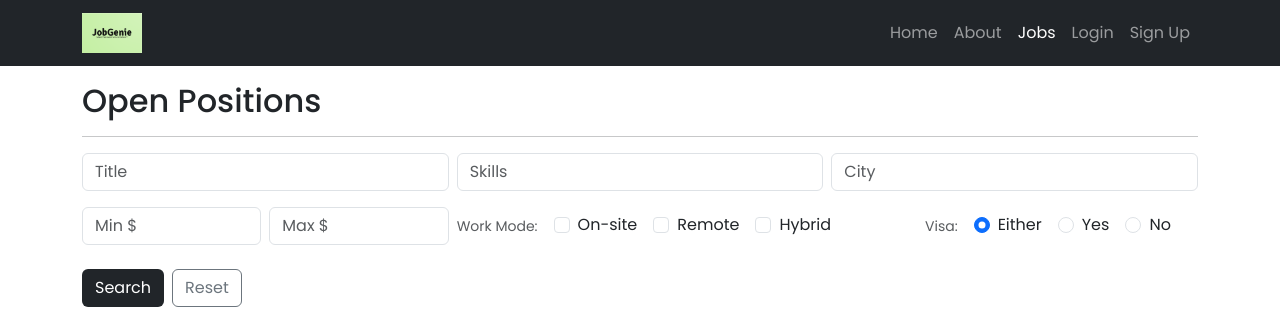
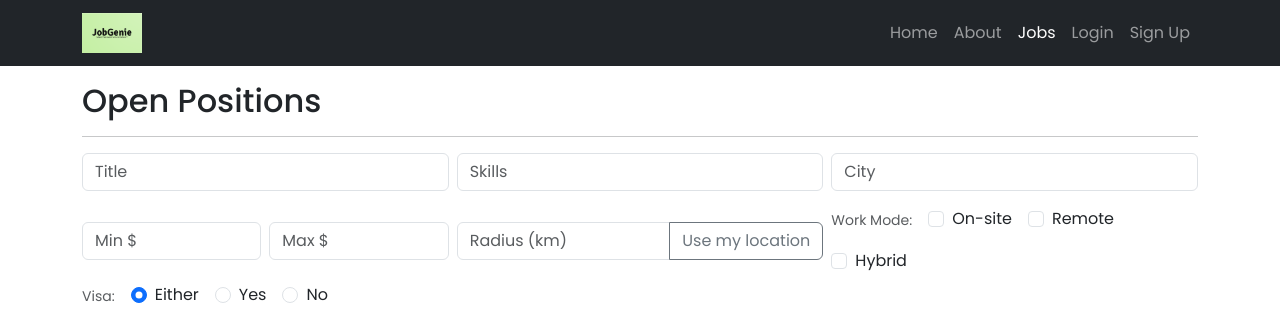
Before and after one commit to meeraranjan/jobgenie, a Django app: page /jobs/ in a window 1280 px wide. Shown: the top 330 px of the page. Run offline with Django 5.2, Linux system fonts and the light colour scheme; data comes from the database, SQL or seed files in the repository; some libraries are stand-ins or nearby versions.

Commit message:
added location filters when searching for jobs

```diff
--- a/jobs/templates/jobs/job_list.html
+++ b/jobs/templates/jobs/job_list.html
@@ -29,6 +29,9 @@
         </div>
       </div>
 
+      <input type="hidden" name="user_lat" id="user_lat" value="{{ request.GET.user_lat }}">
+      <input type="hidden" name="user_lng" id="user_lng" value="{{ request.GET.user_lng }}">
+
       <div class="row g-2 mt-2 align-items-center">
         <div class="col-12 col-md-4 d-flex gap-2">
           <input type="number" step="0.01" class="form-control" name="min_salary"
@@ -37,7 +40,19 @@
                  value="{{ request.GET.max_salary }}" placeholder="Max $">
         </div>
 
-        <div class="col-12 col-md-5 d-flex flex-wrap align-items-center gap-3">
+      <div class="col-12 col-md-4">
+        <div class="input-group">
+          <input type="number" min="1" step="1" class="form-control"
+              name="radius_km" value="{{ radius_km }}" placeholder="Radius (km)">
+          <button type="button" id="useMyLocationBtn"
+              class="btn btn-outline-secondary"
+              style="white-space:nowrap; min-width:110px;">
+            Use my location
+          </button>
+        </div>
+      </div>
+
+        <div class="col-12 col-md-4 d-flex flex-wrap align-items-center gap-3">
           <div class="small text-muted">Work Mode:</div>
           <label class="form-check">
             <input class="form-check-input" type="checkbox" name="remote_type" value="ON"
@@ -84,9 +99,7 @@
       </div>
     </form>
 
-    <!-- Side-by-side layout -->
     <div class="row mt-4">
-      <!-- Job cards on the left -->
       <div class="col-lg-8">
         <div class="row row-cols-1 row-cols-sm-2 g-4">
           {% for job in jobs %}
@@ -215,4 +228,23 @@
 <script async defer
   src="https://maps.googleapis.com/maps/api/js?key={{ GOOGLE_MAPS_API_KEY }}&callback=initMap">
 </script>
+
+<script>
+document.getElementById('useMyLocationBtn')?.addEventListener('click', function () {
+  if (!navigator.geolocation) {
+    alert('Geolocation is not supported by your browser.');
+    return;
+  }
+  navigator.geolocation.getCurrentPosition(
+    function (pos) {
+      document.getElementById('user_lat').value = pos.coords.latitude;
+      document.getElementById('user_lng').value = pos.coords.longitude;
+      alert("Location set. Click 'Search' to find nearby jobs.");
+    },
+    function (err) {
+      alert('Could not get your location: ' + err.message);
+    }
+  );
+});
+</script>
 {% endblock content %}
--- a/jobs/views.py
+++ b/jobs/views.py
@@ -15,12 +15,44 @@ from django.core.exceptions import PermissionDenied
 from .forms import JobFilterForm
 from django.conf import settings
 
+from math import radians, sin, cos, asin, sqrt
+from .utils import geocode_address
+
+
+def haversine_km(lat1, lng1, lat2, lng2):
+    if None in (lat1, lng1, lat2, lng2):
+        return None
+    R = 6371.0
+    dlat = radians(lat2 - lat1)
+    dlng = radians(lng2 - lng1)
+    a = sin(dlat/2)**2 + cos(radians(lat1)) * cos(radians(lat2)) * sin(dlng/2)**2
+    c = 2 * asin(sqrt(a))
+    return R * c
 
 class JobListView(ListView):
     model = Job
     template_name = 'jobs/job_list.html'
     context_object_name = 'jobs'
     paginate_by = 12
+
+    def _center_from_request(self, g):
+        lat = (g.get('user_lat') or '').strip()
+        lng = (g.get('user_lng') or '').strip()
+        if lat and lng:
+            try:
+                return float(lat), float(lng)
+            except ValueError:
+                pass
+
+        city = (g.get('city') or '').strip()
+        if city:
+            latlng = geocode_address(city)
+            if latlng and all(latlng):
+                try:
+                    return float(latlng[0]), float(latlng[1])
+                except ValueError:
+                    pass
+        return None
 
     def get_queryset(self):
         qs = Job.objects.all().order_by('-created_at')
@@ -59,6 +91,36 @@ class JobListView(ListView):
         if max_salary:
             qs = qs.filter(Q(salary_min__isnull=True) | Q(salary_min__lte=max_salary))
 
+        radius = (g.get('radius_km') or '').strip()
+        center = None
+        if radius:
+            center = self._center_from_request(g)
+
+        if center and radius:
+            try:
+                user_lat, user_lng = center
+                radius_km = float(radius)
+
+                delta_lat = radius_km / 111.0
+                cos_lat = max(0.1, cos(radians(user_lat)))
+                delta_lng = radius_km / (111.0 * cos_lat)
+
+                approx = (qs.exclude(lat__isnull=True)
+                            .exclude(lng__isnull=True)
+                            .filter(lat__gte=user_lat - delta_lat,
+                                    lat__lte=user_lat + delta_lat,
+                                    lng__gte=user_lng - delta_lng,
+                                    lng__lte=user_lng + delta_lng))
+
+                keep_ids = []
+                for j in approx.only('id', 'lat', 'lng'):
+                    d = haversine_km(user_lat, user_lng, j.lat, j.lng)
+                    if d is not None and d <= radius_km:
+                        keep_ids.append(j.id)
+                qs = qs.filter(id__in=keep_ids)
+            except ValueError:
+                pass
+
         # Add application status for authenticated job seekers
         if user.is_authenticated and getattr(user.userprofile, 'role', None) == 'JOB_SEEKER':
             applied = Application.objects.filter(candidate=user)
@@ -94,7 +156,6 @@ class JobDetailView(DetailView):
 @login_required
 @require_POST
 def apply_to_job(request, pk):
-    # Check if user is a job seeker
     if not hasattr(request.user, 'userprofile') or request.user.userprofile.role != 'JOB_SEEKER':
         messages.error(request, "Only job seekers can apply to jobs.")
         return redirect("job_detail", pk=pk)
```
